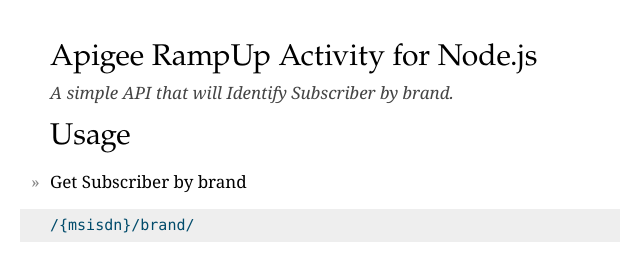
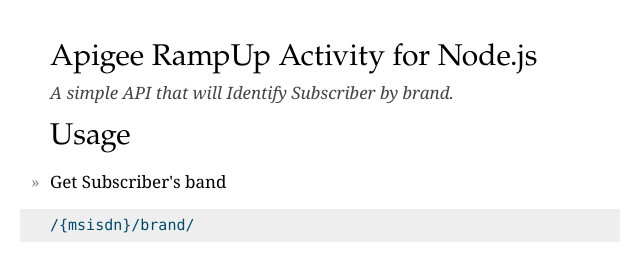
Before and after one commit to martslizardo/apigee, a website: page views/index.html in a window 1280 px wide. Shown: the full height of the page, 320-960 px from the left. Drawn offline with Linux system fonts and the light colour scheme; files that its build step writes are made by us from their sources.

Commit message:
Edit index.html

```diff
--- a/views/index.html
+++ b/views/index.html
@@ -15,7 +15,7 @@
         </blockquote>
       <h2>Usage</h2>
       <ul>
-          <li>Get Subscriber by brand</li>
+          <li>Get Subscriber's band</li>
           <pre><a>/{msisdn}/brand/</a></pre>
     </div>
 </body>
```
